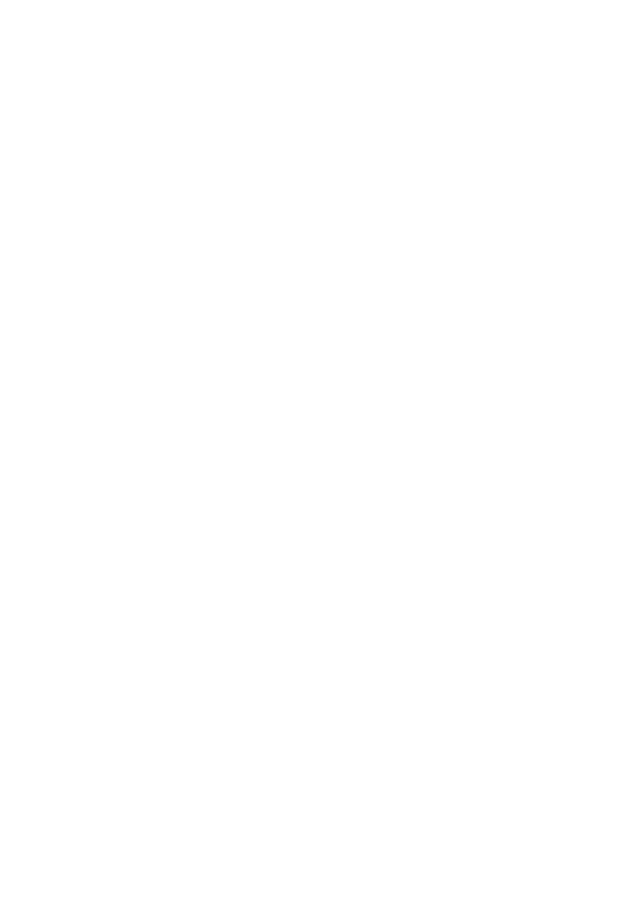
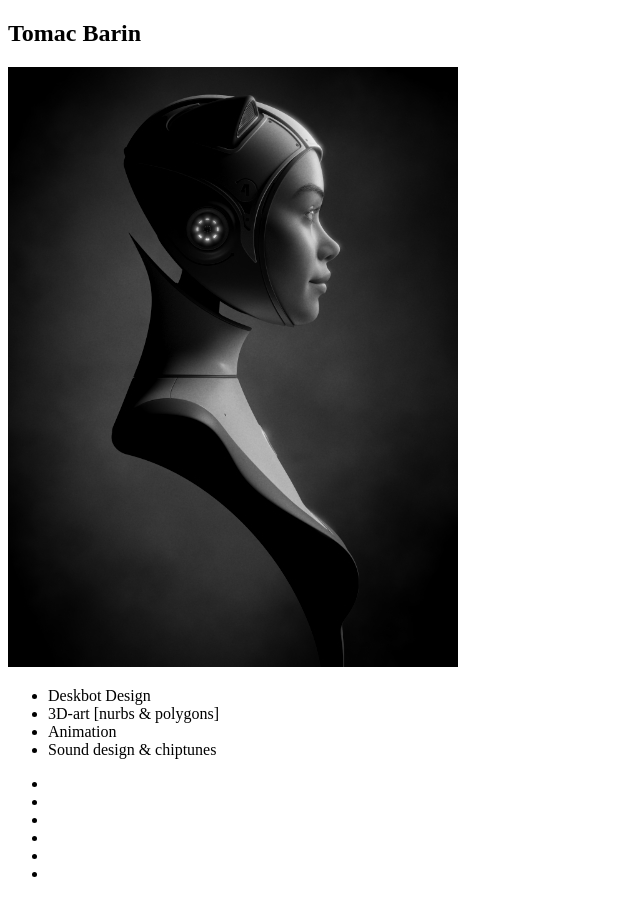
Before and after one commit to TomacBarin/SimplePortfolio, a plain HTML site: page index.html in a window 1280 px wide. Shown: the whole page, without its empty margins (0-640 px from the left). Before the commit the page ends 800 px from the top, so only its background shows below. Drawn offline with Linux system fonts and the light colour scheme.

Commit message:
Bilder och Portfolio added

```diff
--- a/index.html
+++ b/index.html
@@ -10,8 +10,39 @@
   <body>
     <!-- Navigering -->
     <!-- Presentation -->
+    <section><h1>Tomac Barin</h1></section>
+
     <!-- Hobbies/Portfolio  -->
+    <section>
+      <div>
+        <img
+          src="/SimplePortfolio/portfolio/Wilma4_TomacBarin02_sm.jpg"
+          alt="Deskbot Wilma4 in profile"
+        />
+      </div>
+      <div>
+        <ul>
+          <li>Deskbot Design</li>
+          <li>3D-art [nurbs & polygons]</li>
+          <li>Animation</li>
+          <li>Sound design & chiptunes</li>
+        </ul>
+      </div>
+    </section>
+
     <!-- CV -->
+    <section>
+      <ul>
+        <li></li>
+        <li></li>
+        <li></li>
+        <li></li>
+        <li></li>
+        <li></li>
+      </ul>
+    </section>
+
     <!-- Why Chas -->
+    <section></section>
   </body>
 </html>
```
Also changed, not shown: portfolio/Wilma4_TomacBarin02_sm.jpg (added), 1 other file.
